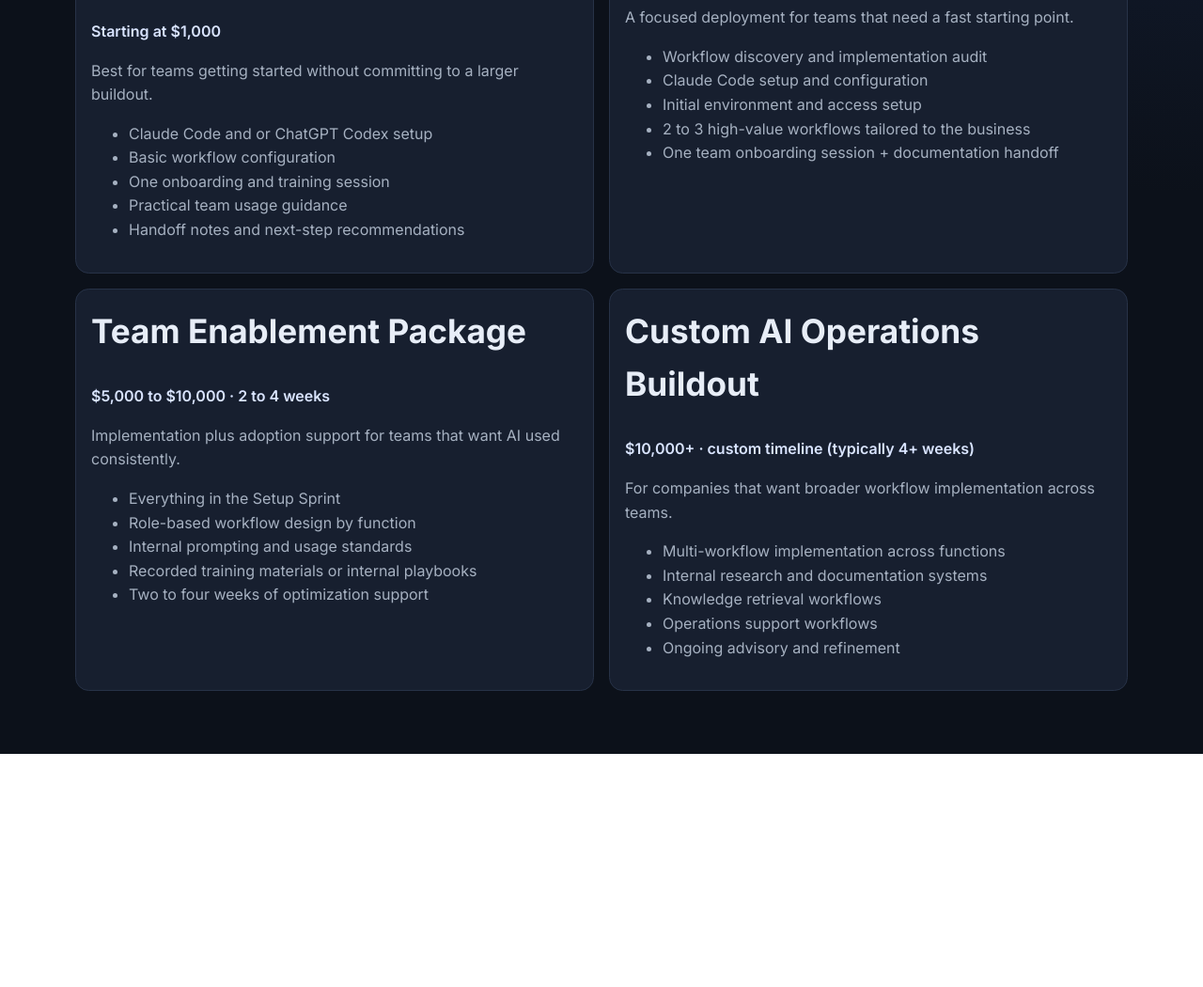
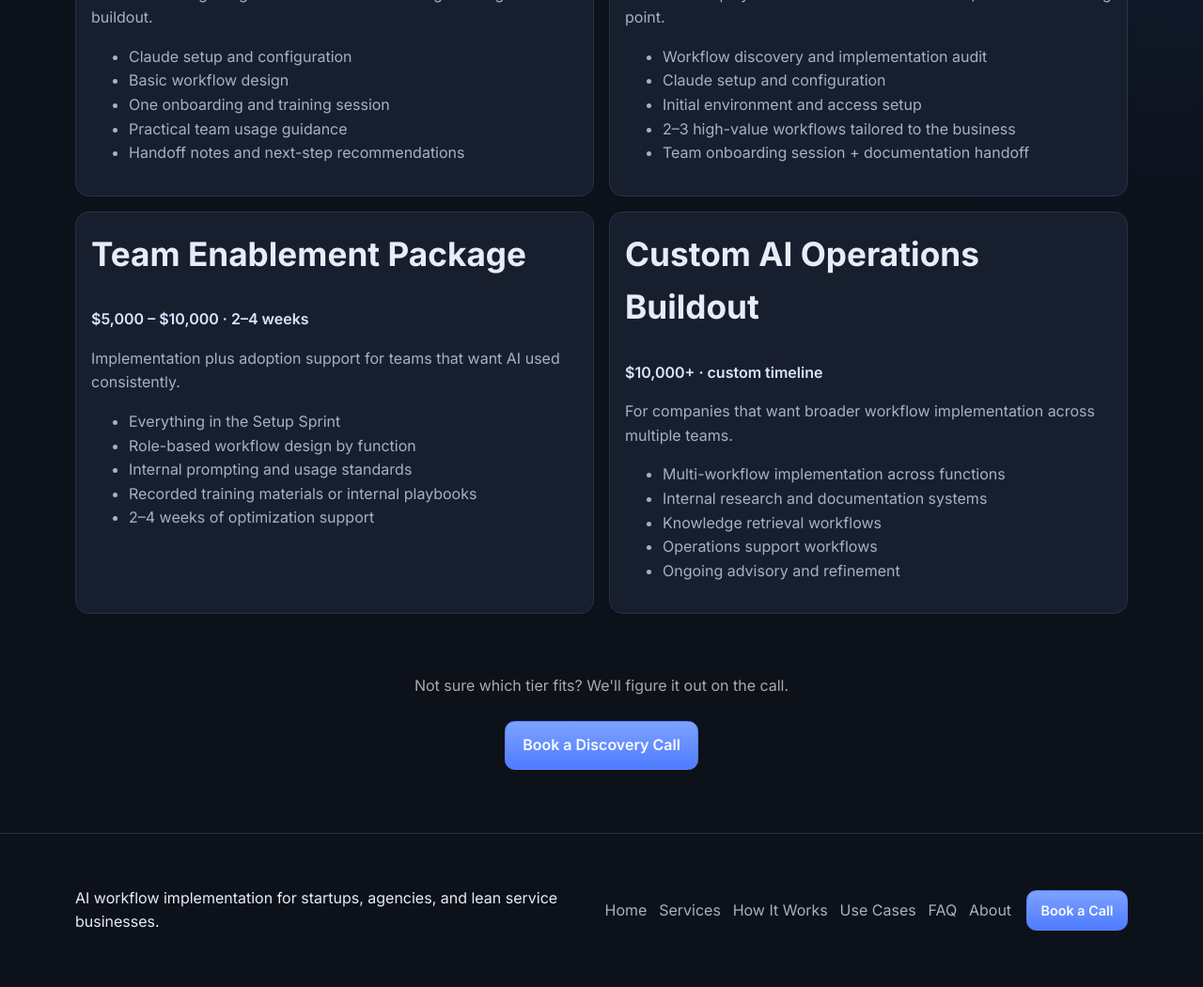
Before and after one commit to armandosanjh0-jpg/B2B-Ai-implementation, a plain HTML site: page services.html in a window 1280 px wide. Shown: the part 535-1585 px from the top of the page at 94% size. Before the commit the page ends 1337 px from the top, so only its background shows below. Drawn offline with Linux system fonts and the light colour scheme.

Commit message:
Revise services.html for branding and content updates

```diff
--- a/services.html
+++ b/services.html
@@ -3,63 +3,76 @@
 <head>
 <meta charset="UTF-8" />
 <meta name="viewport" content="width=device-width, initial-scale=1.0" />
-    <title>Services | Your Brand Name</title>
+<title>Services | Fulcrum AI</title>
 <link rel="preconnect" href="https://fonts.googleapis.com" />
 <link rel="preconnect" href="https://fonts.gstatic.com" crossorigin />
 <link href="https://fonts.googleapis.com/css2?family=Inter:wght@400;500;600;700;800&display=swap" rel="stylesheet" />
 <link rel="stylesheet" href="styles.css" />
 </head>
 <body>
-    <header class="site-header"><nav class="container nav"><a class="logo" href="index.html">Your Brand Name</a><ul class="nav-links"><li><a href="index.html">Home</a></li><li><a href="services.html">Services</a></li><li><a href="how-it-works.html">How It Works</a></li><li><a href="use-cases.html">Use Cases</a></li><li><a href="faq.html">FAQ</a></li><li><a href="about.html">About</a></li></ul><a class="btn btn-small" href="book-a-call.html">Book a Call</a></nav></header>
+<header class="site-header">
+  <nav class="container nav">
+    <a class="logo" href="index.html">Fulcrum<span>AI</span></a>
+    <ul class="nav-links">
+      <li><a href="index.html">Home</a></li>
+      <li><a href="services.html">Services</a></li>
+      <li><a href="how-it-works.html">How It Works</a></li>
+      <li><a href="use-cases.html">Use Cases</a></li>
+      <li><a href="faq.html">FAQ</a></li>
+      <li><a href="about.html">About</a></li>
+    </ul>
+    <a class="btn btn-small" href="book-a-call.html">Book a Call</a>
+  </nav>
+</header>
+
 <main class="container section">
+  <div class="page-hero">
     <p class="section-label">Services</p>
     <h1>We help businesses move from AI experimentation to real implementation.</h1>
     <p>That means installing the right tools, designing practical workflows, and training teams so adoption sticks.</p>
+  </div>
 
   <div class="grid cards-2">
     <article class="card">
-          <h2>AI Setup and Team Training Sprint</h2>
+      <h2>AI Setup & Training Sprint</h2>
       <p class="price">Starting at $1,000</p>
       <p>Best for teams getting started without committing to a larger buildout.</p>
       <ul>
-            <li>Claude Code and or ChatGPT Codex setup</li>
-            <li>Basic workflow configuration</li>
+        <li>Claude setup and configuration</li>
+        <li>Basic workflow design</li>
         <li>One onboarding and training session</li>
         <li>Practical team usage guidance</li>
         <li>Handoff notes and next-step recommendations</li>
       </ul>
     </article>
-
     <article class="card">
       <h2>AI Workflow Setup Sprint</h2>
-          <p class="price">$2,500 to $5,000 · 5 to 7 business days</p>
-          <p>A focused deployment for teams that need a fast starting point.</p>
+      <p class="price">$2,500 – $5,000 · 5–7 business days</p>
+      <p>A focused deployment for teams that need a fast, structured starting point.</p>
       <ul>
         <li>Workflow discovery and implementation audit</li>
-            <li>Claude Code setup and configuration</li>
+        <li>Claude setup and configuration</li>
         <li>Initial environment and access setup</li>
-            <li>2 to 3 high-value workflows tailored to the business</li>
-            <li>One team onboarding session + documentation handoff</li>
+        <li>2–3 high-value workflows tailored to the business</li>
+        <li>Team onboarding session + documentation handoff</li>
       </ul>
     </article>
-
     <article class="card">
       <h2>Team Enablement Package</h2>
-          <p class="price">$5,000 to $10,000 · 2 to 4 weeks</p>
+      <p class="price">$5,000 – $10,000 · 2–4 weeks</p>
       <p>Implementation plus adoption support for teams that want AI used consistently.</p>
       <ul>
         <li>Everything in the Setup Sprint</li>
         <li>Role-based workflow design by function</li>
         <li>Internal prompting and usage standards</li>
         <li>Recorded training materials or internal playbooks</li>
-            <li>Two to four weeks of optimization support</li>
+        <li>2–4 weeks of optimization support</li>
       </ul>
     </article>
-
     <article class="card">
       <h2>Custom AI Operations Buildout</h2>
-          <p class="price">$10,000+ · custom timeline (typically 4+ weeks)</p>
-          <p>For companies that want broader workflow implementation across teams.</p>
+      <p class="price">$10,000+ · custom timeline</p>
+      <p>For companies that want broader workflow implementation across multiple teams.</p>
       <ul>
         <li>Multi-workflow implementation across functions</li>
         <li>Internal research and documentation systems</li>
@@ -69,6 +82,26 @@
       </ul>
     </article>
   </div>
+
+  <div style="text-align:center;margin-top:4rem;">
+    <p style="color:#aaa;margin-bottom:1.5rem;">Not sure which tier fits? We'll figure it out on the call.</p>
+    <a class="btn" href="book-a-call.html">Book a Discovery Call</a>
+  </div>
 </main>
+
+<footer class="site-footer">
+  <div class="container footer-grid">
+    <p>AI workflow implementation for startups, agencies, and lean service businesses.</p>
+    <ul>
+      <li><a href="index.html">Home</a></li>
+      <li><a href="services.html">Services</a></li>
+      <li><a href="how-it-works.html">How It Works</a></li>
+      <li><a href="use-cases.html">Use Cases</a></li>
+      <li><a href="faq.html">FAQ</a></li>
+      <li><a href="about.html">About</a></li>
+    </ul>
+    <a class="btn btn-small" href="book-a-call.html">Book a Call</a>
+  </div>
+</footer>
 </body>
 </html>
```
Lines whose indentation alone changed are shown as unchanged.
